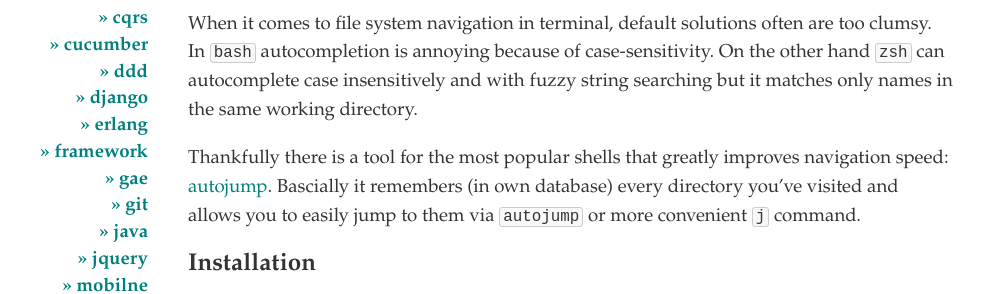
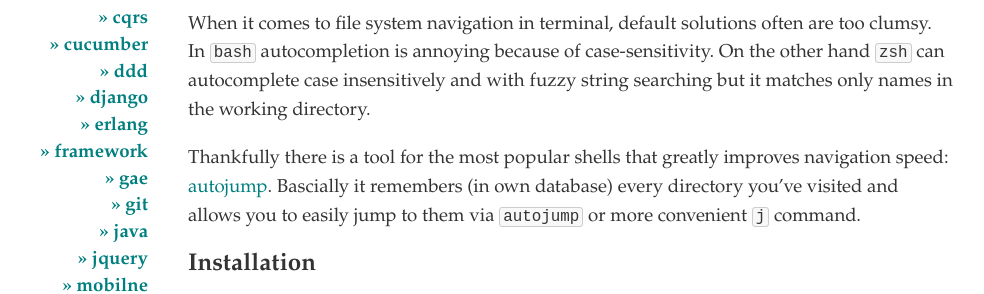
Before and after one commit to consileonpl/consileonpl.github.com, a Jekyll site: the page built from _posts/2014-07-08-fast-terminal-filesystem-navigation.md, in a window 1280 px wide and 900 px high. Shown: the part 256-550 px from the top of the window, without its empty margins (182-1166 px from the left). Built offline with Jekyll 4.4.1, drawn with Linux system fonts in a browser that asks for light colours; Markdown is read by kramdown in place of the engine named in the settings; some of the changed text lies outside the part shown.

Commit message:
Update 2014-07-08-fast-terminal-filesystem-navigation.md

```diff
--- a/_posts/2014-07-08-fast-terminal-filesystem-navigation.md
+++ b/_posts/2014-07-08-fast-terminal-filesystem-navigation.md
@@ -7,7 +7,7 @@
 When it comes to file system navigation in terminal, default solutions often are
 too clumsy. In `bash` autocompletion is annoying because of case-sensitivity.
 On the other hand `zsh` can autocomplete case insensitively and with fuzzy
-string searching but it matches only names in the same working directory.
+string searching but it matches only names in the working directory.
 
 Thankfully there is a tool for the most popular shells that greatly improves
 navigation speed: [autojump][1]. Bascially it remembers (in own database) every
```
Also changed, not shown: other parts of _posts/2014-07-08-fast-terminal-filesystem-navigation.md (+0 -5 lines).
